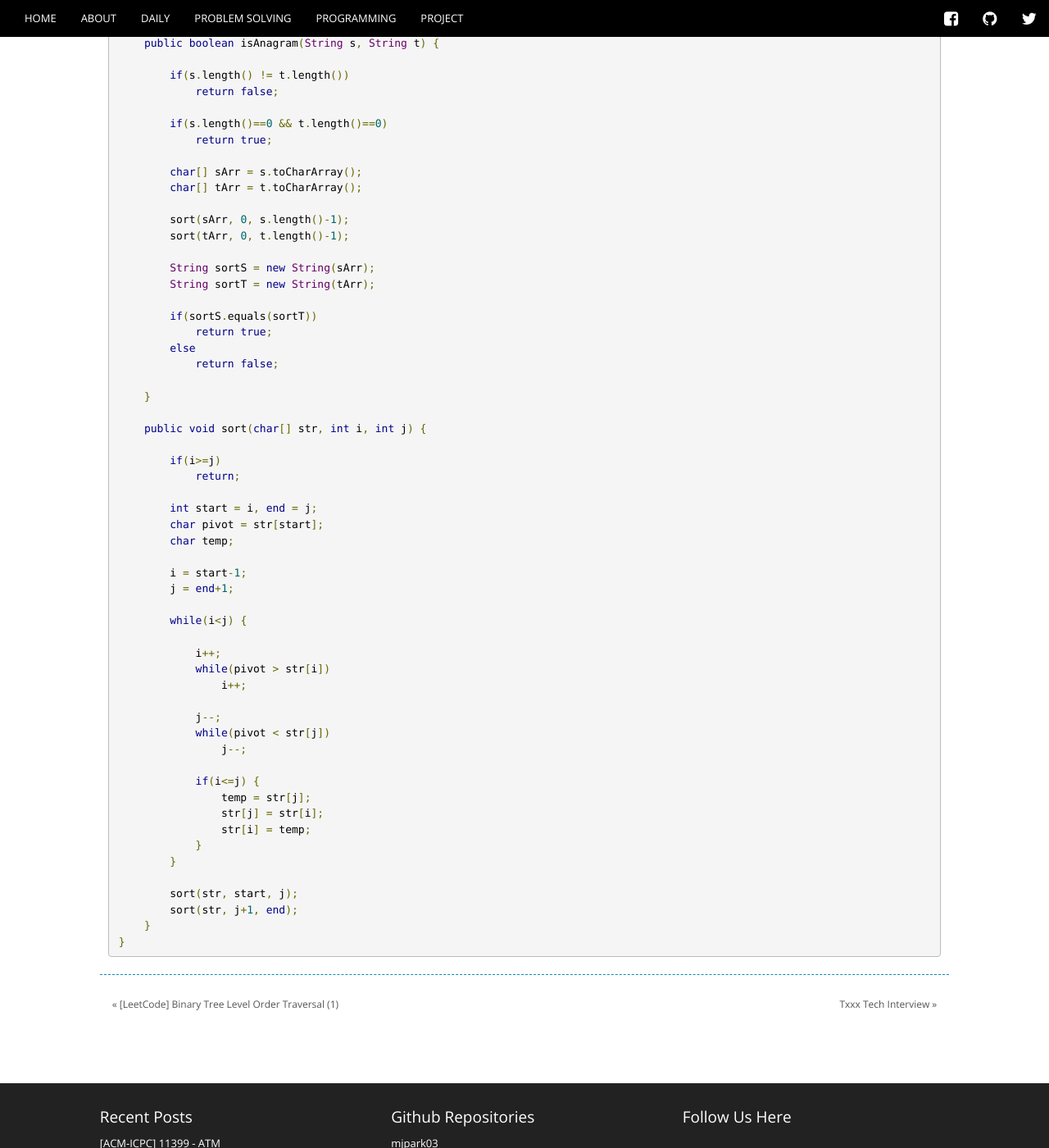
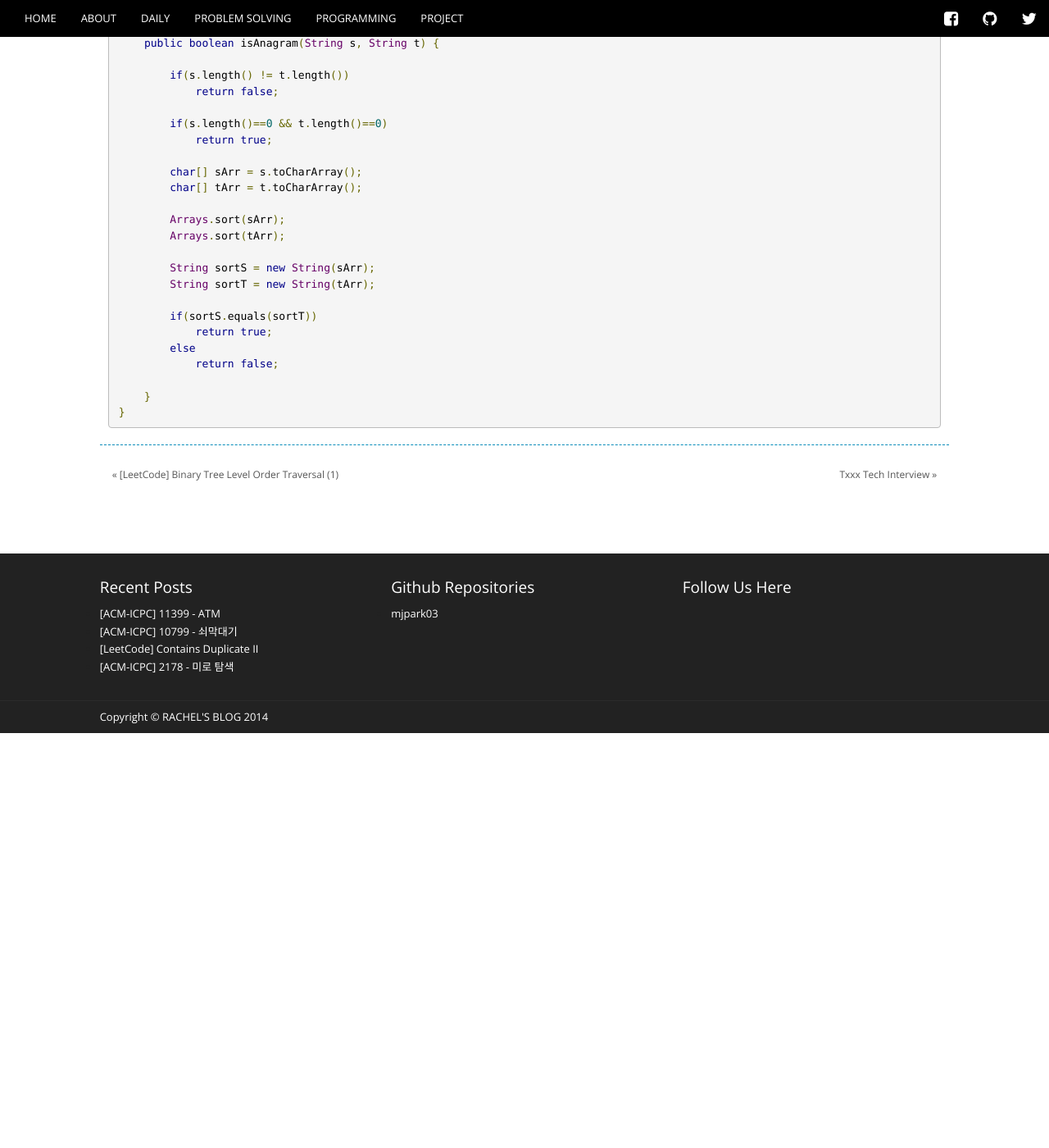
Before and after one commit to gudnam/mjpark03.github.io, a Jekyll site: the page built from _posts/2015-10-06-ps-002.markdown, in a window 1280 px wide and 1400 px high, scrolled down 531 px. Shown: the whole window at 82% size. Built offline with Jekyll 4.4.1, drawn with Linux system fonts in a browser that asks for light colours; nearby versions of some CDN libraries; comment, search, counter and statistics services are not loaded; after the commit the page ends 1425 px from its top, so only the background shows below that.

Commit message:
update [LeetCode] Valid Anagram

```diff
--- a/_posts/2015-10-06-ps-002.markdown
+++ b/_posts/2015-10-06-ps-002.markdown
@@ -34,8 +34,8 @@ public class Solution {
         char[] sArr = s.toCharArray();
         char[] tArr = t.toCharArray();
 
-        sort(sArr, 0, s.length()-1);
-        sort(tArr, 0, t.length()-1);
+        Arrays.sort(sArr);
+        Arrays.sort(tArr);
 
         String sortS = new String(sArr);
         String sortT = new String(tArr);
@@ -46,39 +46,6 @@ public class Solution {
             return false;
 
     }
-
-    public void sort(char[] str, int i, int j) {
-
-        if(i>=j)
-            return;
-
-        int start = i, end = j;
-        char pivot = str[start];
-        char temp;
-
-        i = start-1;
-        j = end+1;
-
-        while(i<j) {
-
-            i++;
-            while(pivot > str[i])
-                i++;
-
-            j--;
-            while(pivot < str[j])
-                j--;
-
-            if(i<=j) {
-                temp = str[j];
-                str[j] = str[i];
-                str[i] = temp;
-            }
-        }
-
-        sort(str, start, j);
-        sort(str, j+1, end);
-    }
 }
 {% endhighlight %}
 
```
